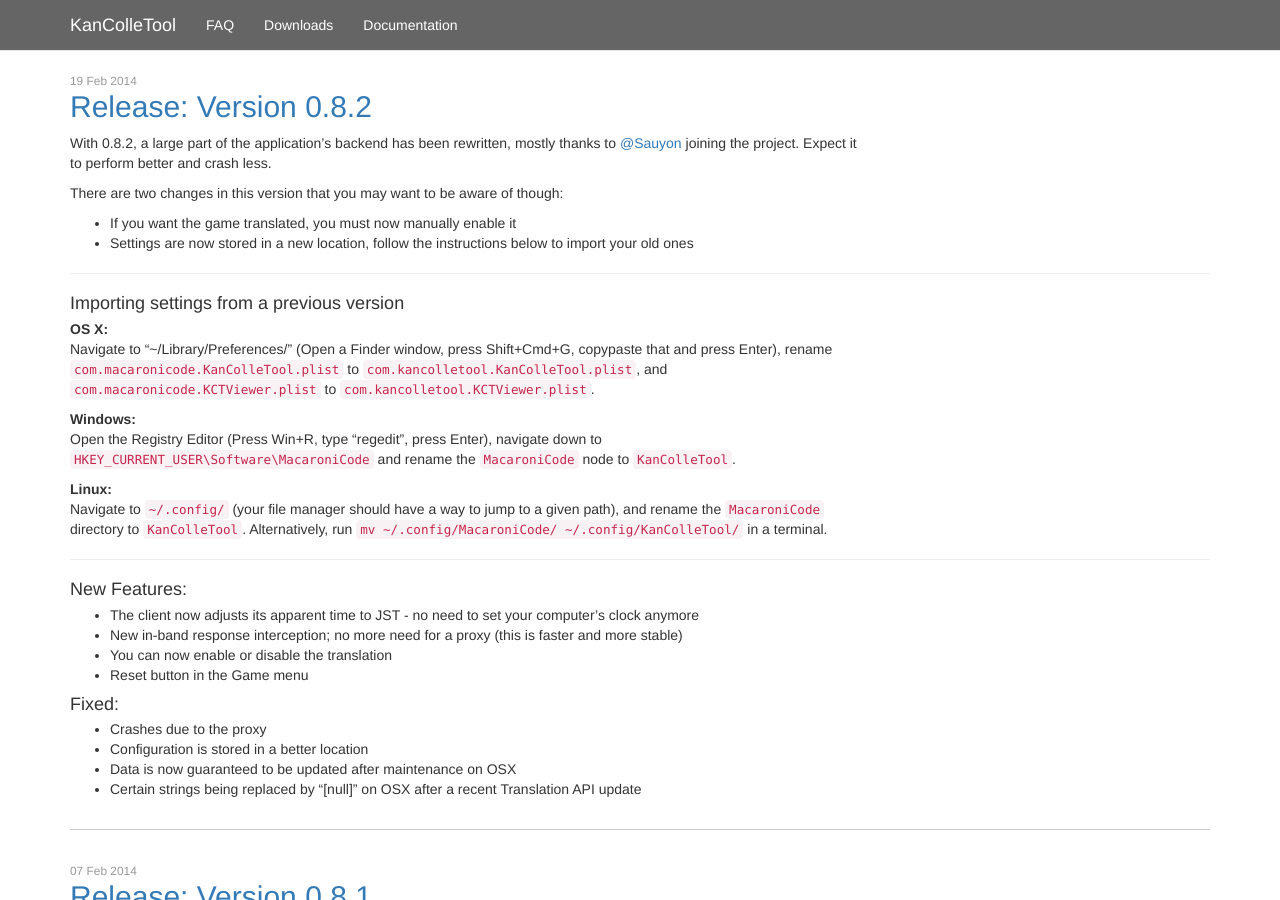
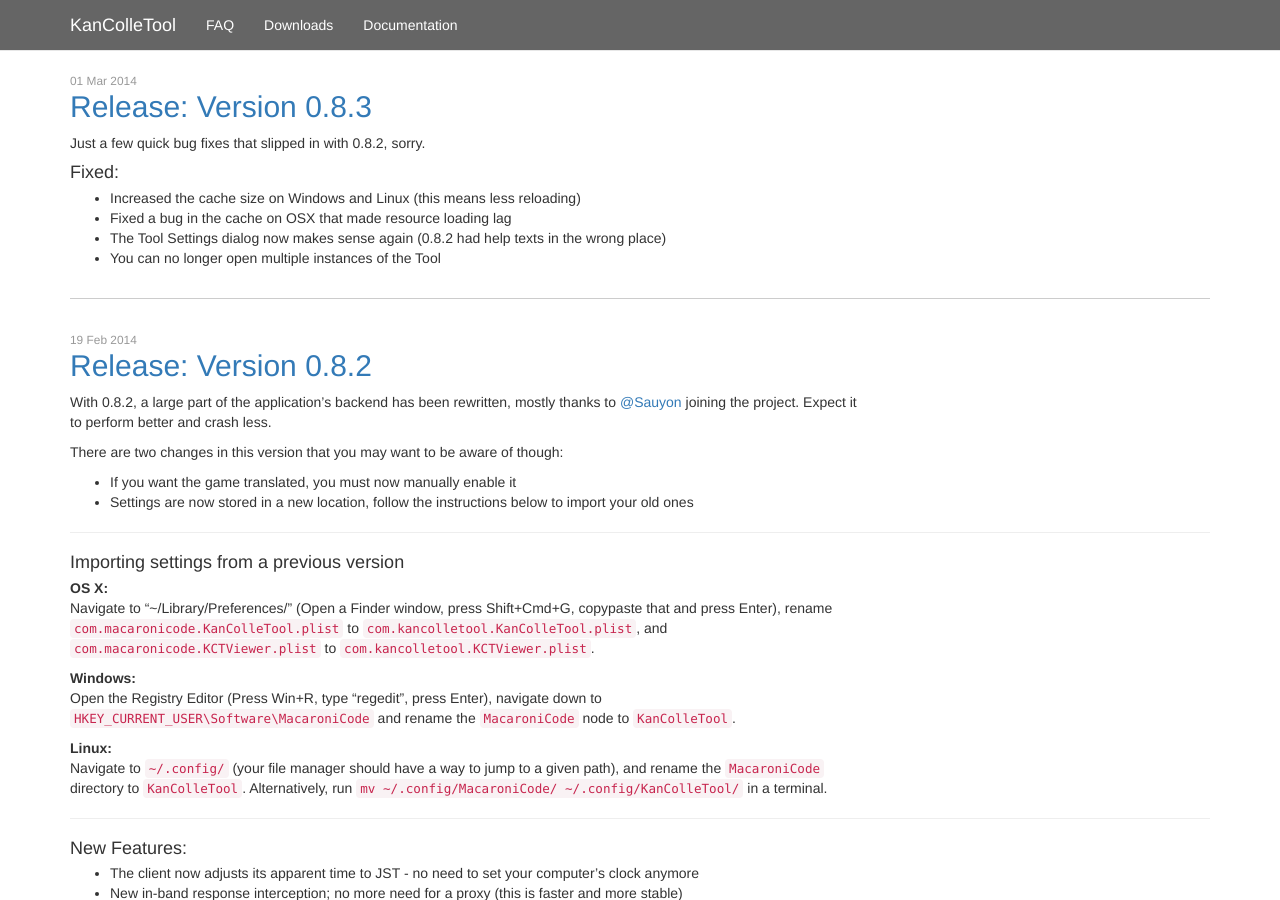
Before and after one commit to KanColleTool/kancolletool.github.io, a Jekyll site: the page built from index.html, in a window 1280 px wide and 900 px high. Built offline with Jekyll 4.4.1, drawn with Linux system fonts in a browser that asks for light colours; nearby versions of some CDN libraries; Markdown is read by kramdown in place of the engine named in the settings.

```diff
--- a/_data/downloads.yml
+++ b/_data/downloads.yml
@@ -1,4 +1,8 @@
 ---
+-
+  version: 0.8.3
+  date: 2014-03-02
+  commit: e62d363cfad76a964bc7bdfa2132483aaf100b1b
 -
   version: 0.8.2
   date: 2014-02-19
--- /dev/null
+++ b/_posts/2014-03-02-version-0.8.3.md
@@ -0,0 +1,14 @@
+---
+layout: post
+title:  "Release: Version 0.8.3"
+date:   2014-03-01 01:49:00
+categories: kancolletool releases
+---
+
+Just a few quick bug fixes that slipped in with 0.8.2, sorry.
+
+#### Fixed:
+ - Increased the cache size on Windows and Linux (this means less reloading)
+ - Fixed a bug in the cache on OSX that made resource loading lag
+ - The Tool Settings dialog now makes sense again (0.8.2 had help texts in the wrong place)
+ - You can no longer open multiple instances of the Tool
```
Also changed, not shown: 1 other file.
